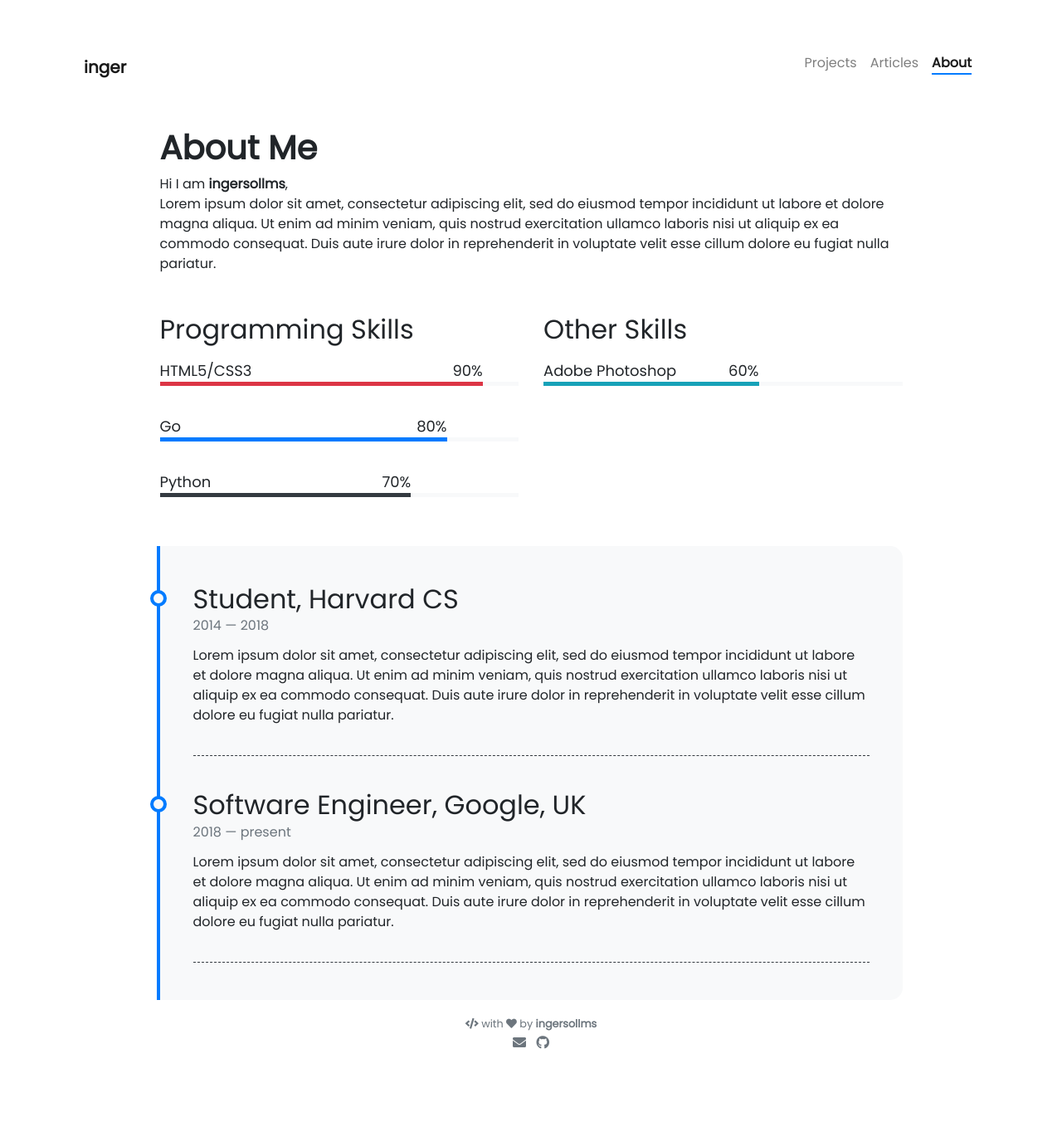
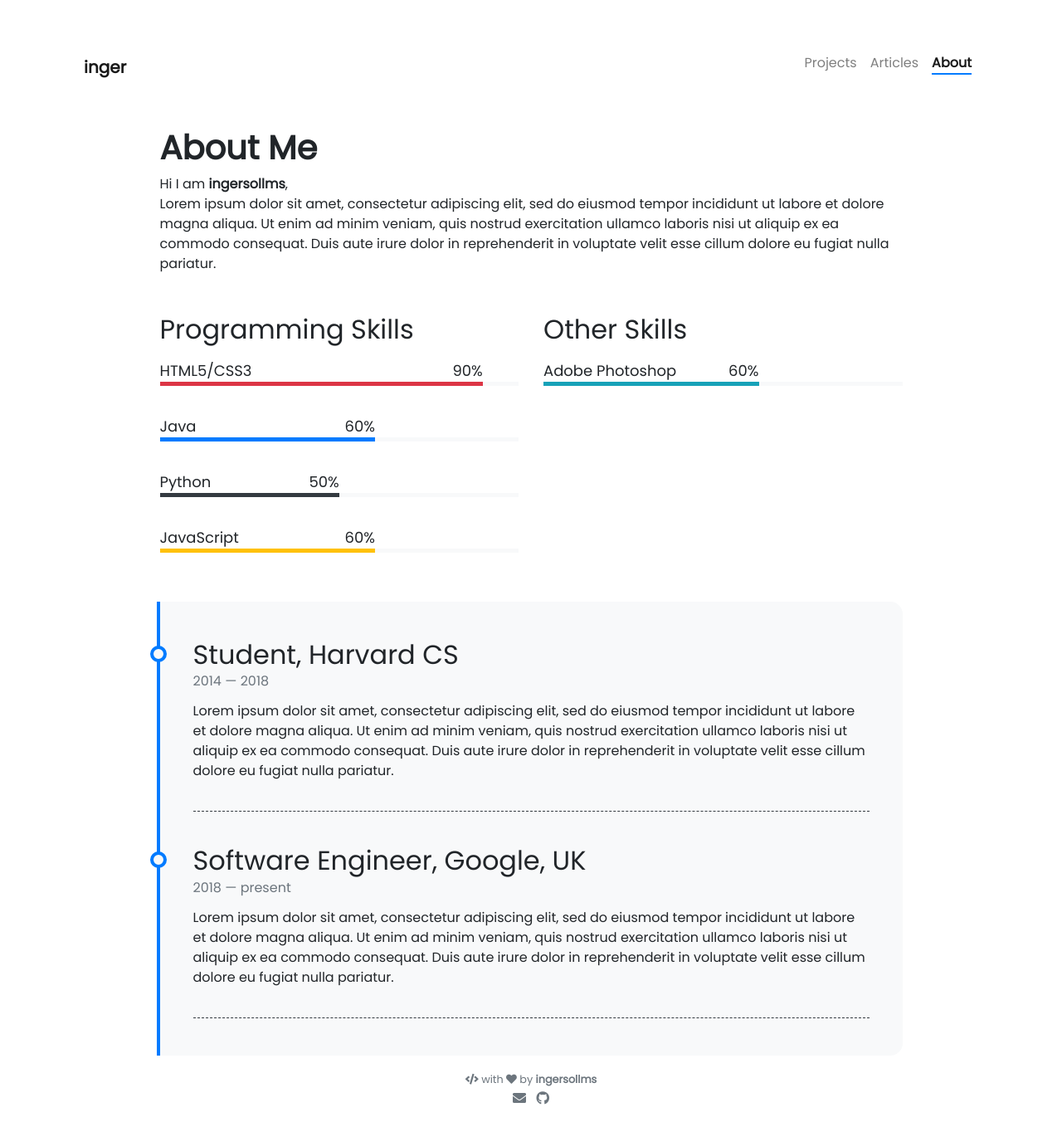
Before and after one commit to SweetKiller-NUll/Bg-jekyll-plYou, a Jekyll site: the page built from pages/about.md, in a window 1280 px wide. Shown: the whole page at 83% size. Built offline with Jekyll 4.4.1, drawn with Linux system fonts in a browser that asks for light colours; nearby versions of some CDN libraries; comment, search, counter and statistics services are not loaded; before the commit the page ends 1285 px from its top, so only the background shows below that.

Commit message:
Update programming-skills.yml

```diff
--- a/_data/programming-skills.yml
+++ b/_data/programming-skills.yml
@@ -2,10 +2,14 @@
   percentage: 90
   color: danger
 
-- name: Go
-  percentage: 80
+- name: Java
+  percentage: 60
   color:
 
 - name: Python
-  percentage: 70
+  percentage: 50
   color: dark
+
+- name: JavaScript
+  percentage: 60
+  color: warning
```
